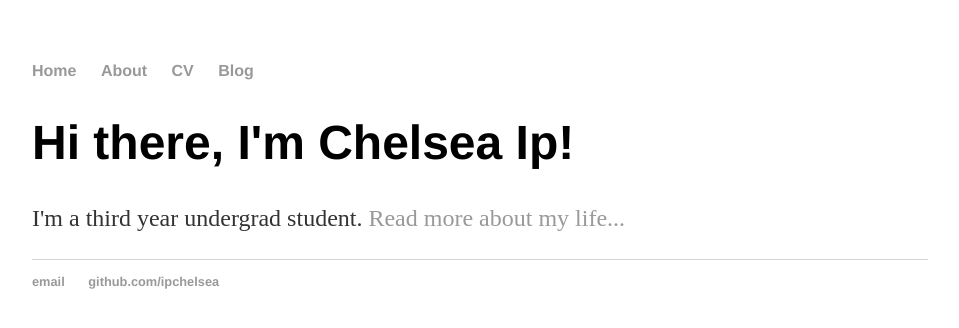
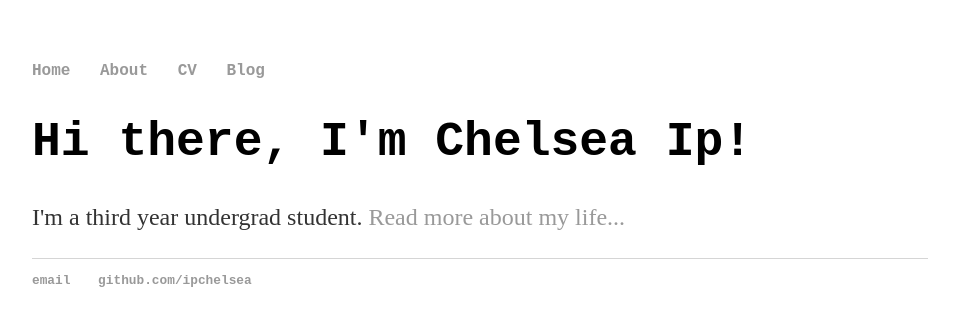
Before and after one commit to ipchelsea/ipchelsea.github.io, a Jekyll site: the page built from index.html, in a window 1280 px wide. Shown: the top 328 px of the page, without its empty margins (160-1119 px from the left). Built offline with Jekyll 4.4.1, drawn with Linux system fonts in a browser that asks for light colours.

Commit message:
Update main.css

```diff
--- a/css/main.css
+++ b/css/main.css
@@ -5,13 +5,13 @@
 
 p, ul { font-size: 1.5em; line-height: 1.4em; color: #333; }
 
-h1, h2, h3, h4 { font-family: 'Helvetica', 'Arial', 'Sans-Serif'; }
+h1, h2, h3, h4 { font-family: 'Courier New', 'Arial', 'Sans-Serif'; }
 h1 { font-size: 3em;  }
 h2 { font-size: 2.7em; }
 h3 { font-size: 2.3em; }
 h4 { font-size: 1.9em; }
 
-nav ul, footer ul { font-size: 1em; font-family: 'Helvetica', 'Arial', 'Sans-Serif'; padding: 0px; list-style: none; font-weight: bold; }
+nav ul, footer ul { font-size: 1em; font-family: 'Courier New', 'Arial', 'Sans-Serif'; padding: 0px; list-style: none; font-weight: bold; }
 nav ul li, footer ul li { display: inline; margin-right: 20px; }
 
 footer { border-top: 1px solid #d5d5d5; font-size: .8em; }
@@ -24,6 +24,6 @@
 .cv { margin: 0px 0px 60px; }
 .cv h1 { font-size: 3em; }
 .cv h2 { font-size: 2em; }
-.cv address, .cv .download { font-family: 'Helvetica', 'Arial', 'Sans-Serif'; }
+.cv address, .cv .download { font-family: 'Courier New', 'Arial', 'Sans-Serif'; }
 .cv address, .cv p { font-size: 1.2em; }
 .cv .download { float: right; font-size: .8em; text-transform: uppercase; }
```
